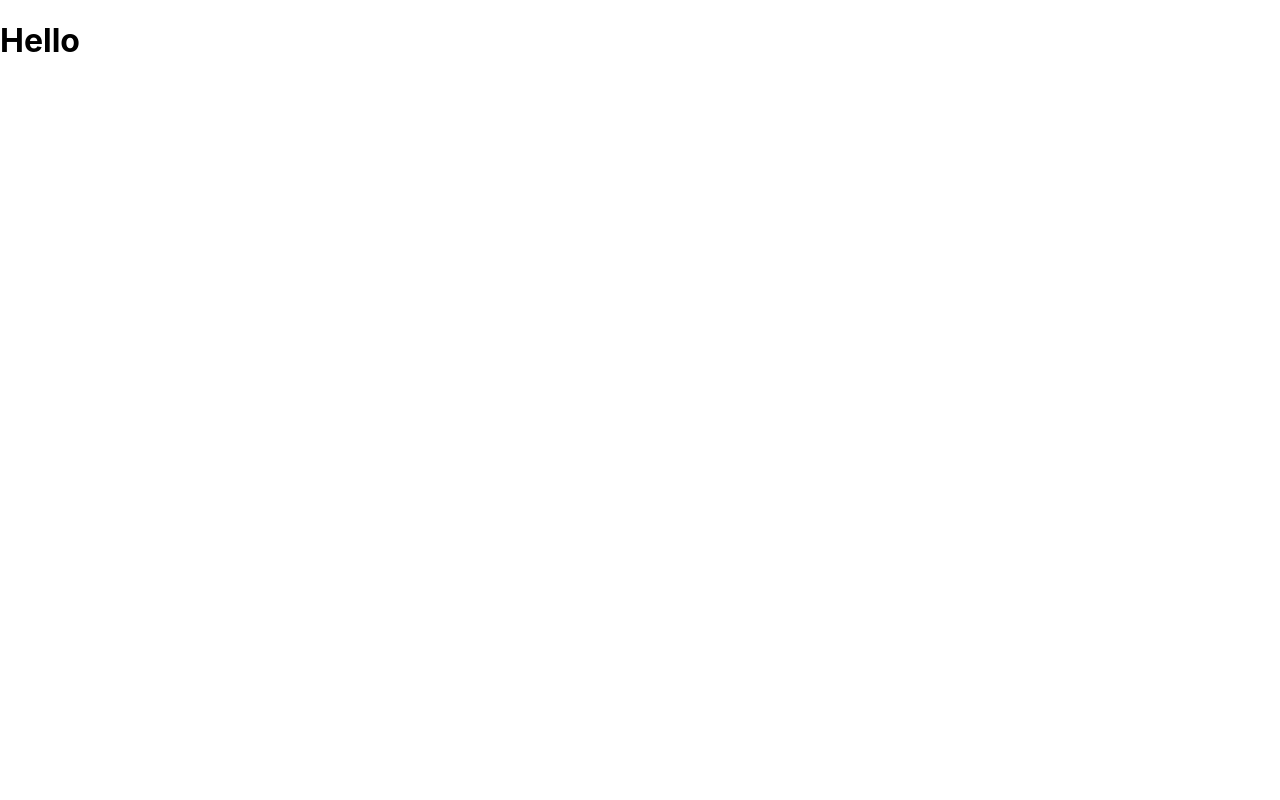
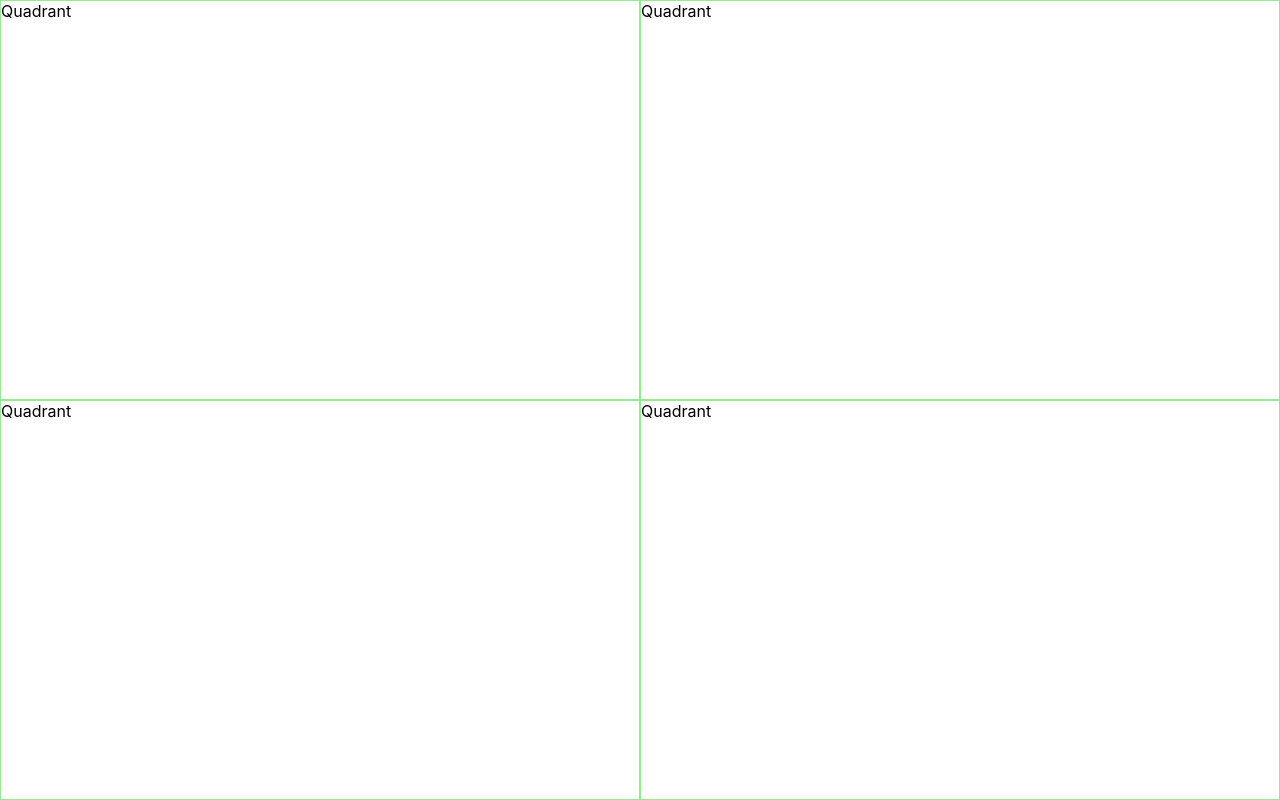
Before and after one commit to ganes1410/draggable-video, a React (Vite) app: page / in a window 1280 px wide. Built offline with nearby package versions, Linux system fonts and the light colour scheme.

Commit message:
feat: add quadrant component

```diff
--- a/src/App.tsx
+++ b/src/App.tsx
@@ -1,7 +1,12 @@
+import Quadrant from "./Quadrant";
+
 function App() {
   return (
-    <div>
-      <h1>Hello</h1>
+    <div className="container">
+      <Quadrant />
+      <Quadrant />
+      <Quadrant />
+      <Quadrant />
     </div>
   );
 }
--- /dev/null
+++ b/src/Quadrant.tsx
@@ -0,0 +1,7 @@
+import React from "react";
+
+function Quadrant() {
+  return <div className="quadrant">Quadrant</div>;
+}
+
+export default Quadrant;
--- a/src/index.css
+++ b/src/index.css
@@ -7,3 +7,14 @@ body {
   -webkit-font-smoothing: antialiased;
   -moz-osx-font-smoothing: grayscale;
 }
+
+.container {
+  display: grid;
+  grid-template-columns: repeat(2,1fr);
+  grid-template-rows: repeat(2,1fr);
+  height: 100vh;
+}
+
+.quadrant {
+  border: 1px solid lightgreen;
+}
```
